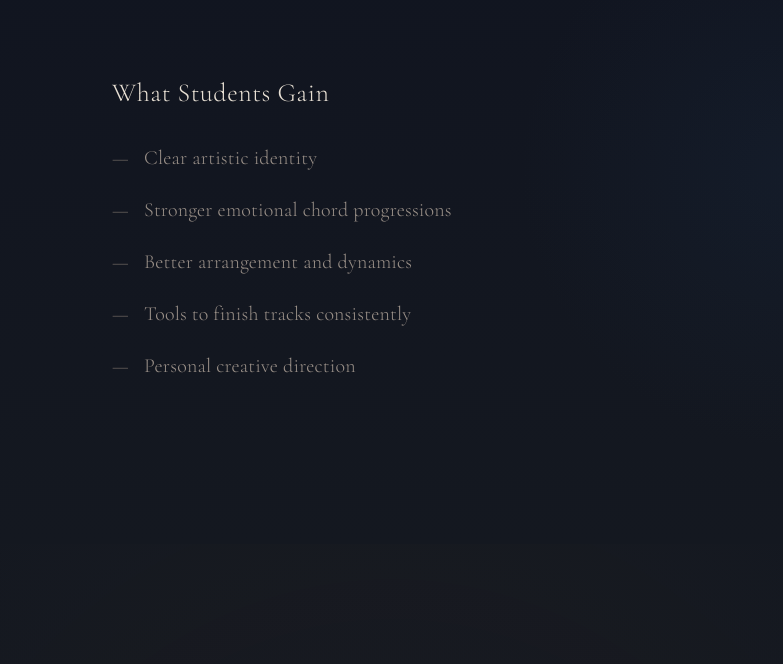
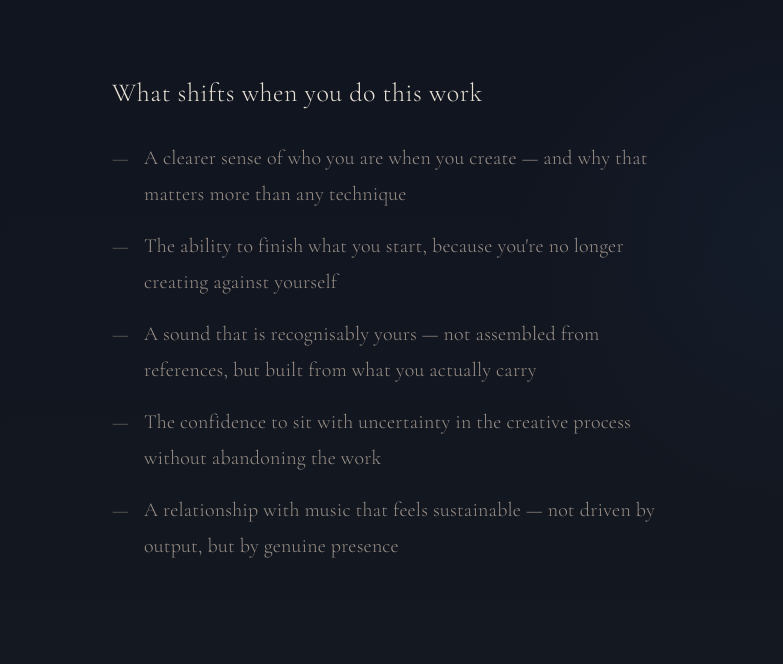
Before and after one commit to ericoliviermario-spec/eom, a website: page the-journey.html in a window 1280 px wide. Shown: the part 1377-2041 px from the top of the page, without its empty margins (248-1031 px from the left). Drawn offline with nearby package versions, Linux system fonts and the light colour scheme.

Commit message:
Rewrite 'What Students Gain' section on journey page
Co-Authored-By: Claude Sonnet 4.6 <noreply@anthropic.com>

```diff
--- a/the-journey.html
+++ b/the-journey.html
@@ -58,13 +58,13 @@
         </div>
 
         <div class="container--narrow reveal" style="margin-top: var(--space-3xl);">
-          <h3 class="journey-gains__title">What Students Gain</h3>
+          <h3 class="journey-gains__title">What shifts when you do this work</h3>
           <ul class="journey-gains__list">
-            <li class="journey-gains__item">Clear artistic identity</li>
-            <li class="journey-gains__item">Stronger emotional chord progressions</li>
-            <li class="journey-gains__item">Better arrangement and dynamics</li>
-            <li class="journey-gains__item">Tools to finish tracks consistently</li>
-            <li class="journey-gains__item">Personal creative direction</li>
+            <li class="journey-gains__item">A clearer sense of who you are when you create — and why that matters more than any technique</li>
+            <li class="journey-gains__item">The ability to finish what you start, because you're no longer creating against yourself</li>
+            <li class="journey-gains__item">A sound that is recognisably yours — not assembled from references, but built from what you actually carry</li>
+            <li class="journey-gains__item">The confidence to sit with uncertainty in the creative process without abandoning the work</li>
+            <li class="journey-gains__item">A relationship with music that feels sustainable — not driven by output, but by genuine presence</li>
           </ul>
         </div>
       </section>
```
